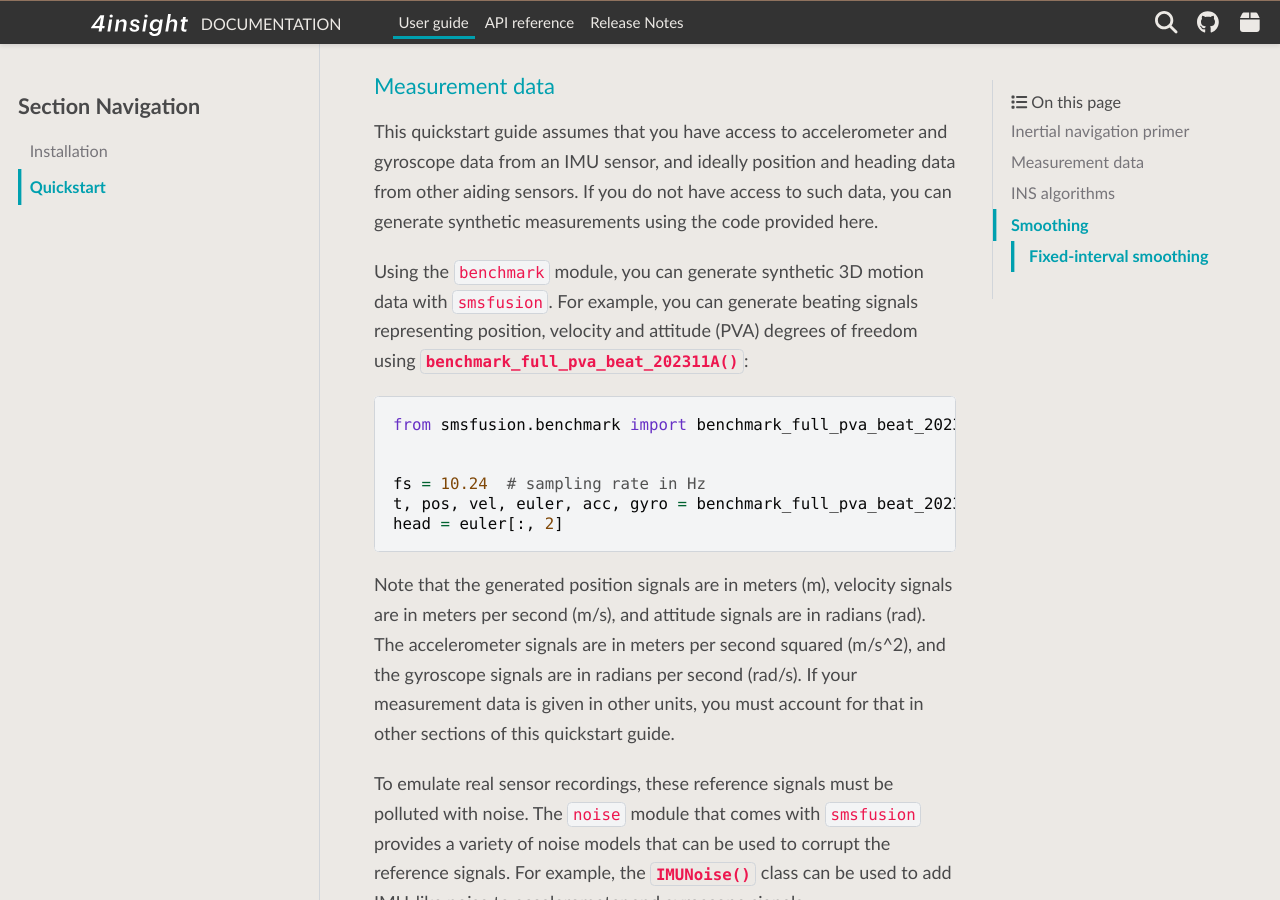
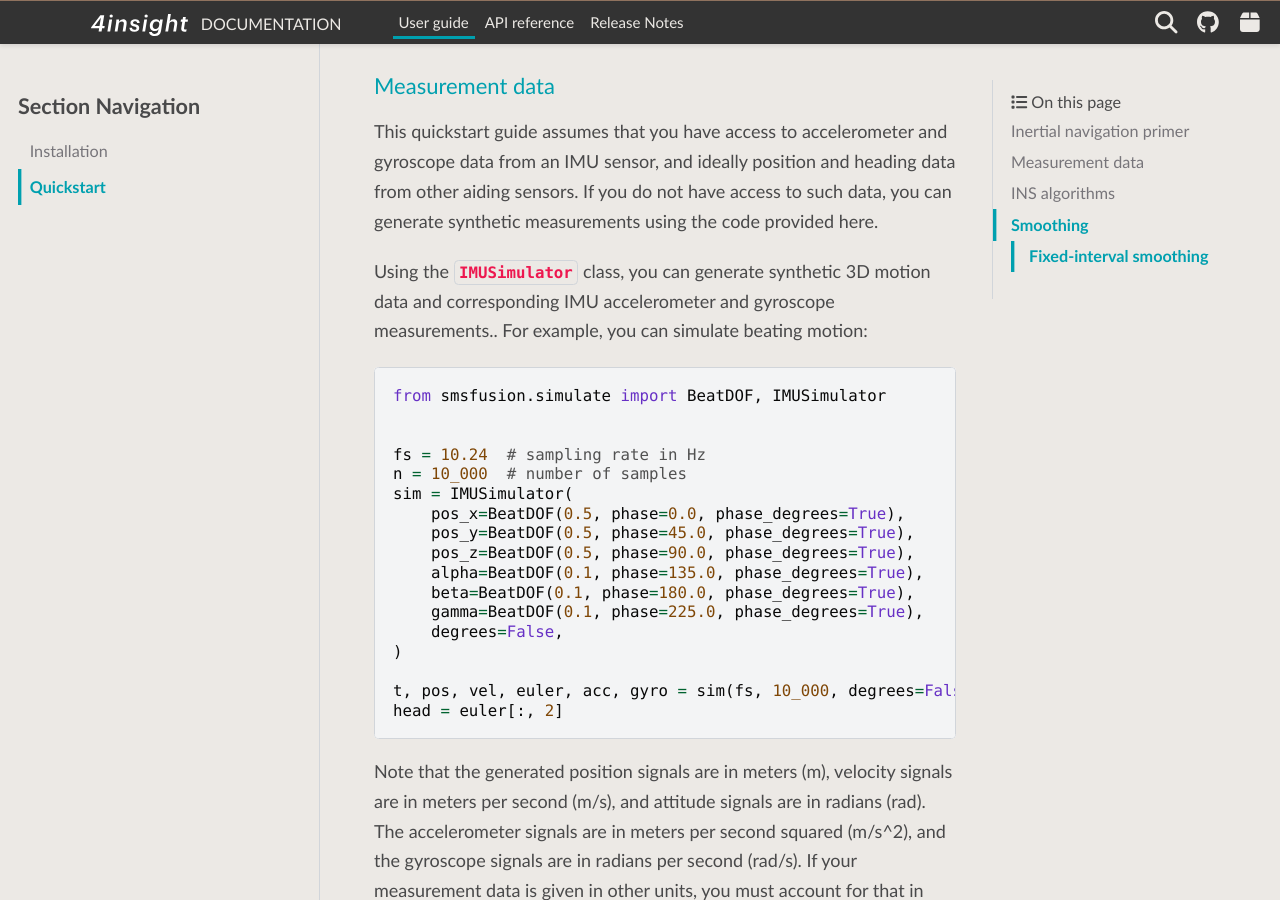
Before and after one commit to 4Subsea/smsfusion-python, a Sphinx documentation site: the page built from docs/user_guide/quickstart.rst, in a window 1280 px wide and 900 px high, scrolled down 802 px. Built offline with Sphinx 7.4.7 and the PyData theme 0.15.4, drawn with Linux system fonts in a browser that asks for light colours.

Commit message:
update quickstart

```diff
--- a/docs/user_guide/quickstart.rst
+++ b/docs/user_guide/quickstart.rst
@@ -26,17 +26,29 @@ data from an IMU sensor, and ideally position and heading data from other aiding
 sensors. If you do not have access to such data, you can generate synthetic
 measurements using the code provided here.
 
-Using the ``benchmark`` module, you can generate synthetic 3D motion data with ``smsfusion``.
-For example, you can generate beating signals representing position, velocity and
-attitude (PVA) degrees of freedom using :func:`~smsfusion.benchmark.benchmark_full_pva_beat_202311A`:
+Using the :class:`~smsfusion.simulate.IMUSimulator` class, you can generate synthetic
+3D motion data and corresponding IMU accelerometer and gyroscope measurements..
+For example, you can simulate beating motion:
+
 
 .. code-block:: python
 
-    from smsfusion.benchmark import benchmark_full_pva_beat_202311A
+    from smsfusion.simulate import BeatDOF, IMUSimulator
 
 
     fs = 10.24  # sampling rate in Hz
-    t, pos, vel, euler, acc, gyro = benchmark_full_pva_beat_202311A(fs)
+    n = 10_000  # number of samples
+    sim = IMUSimulator(
+        pos_x=BeatDOF(0.5, phase=0.0, phase_degrees=True),
+        pos_y=BeatDOF(0.5, phase=45.0, phase_degrees=True),
+        pos_z=BeatDOF(0.5, phase=90.0, phase_degrees=True),
+        alpha=BeatDOF(0.1, phase=135.0, phase_degrees=True),
+        beta=BeatDOF(0.1, phase=180.0, phase_degrees=True),
+        gamma=BeatDOF(0.1, phase=225.0, phase_degrees=True),
+        degrees=False,
+    )
+
+    t, pos, vel, euler, acc, gyro = sim(fs, 10_000, degrees=False)
     head = euler[:, 2]
 
 Note that the generated position signals are in meters (m), velocity signals are in meters
```
